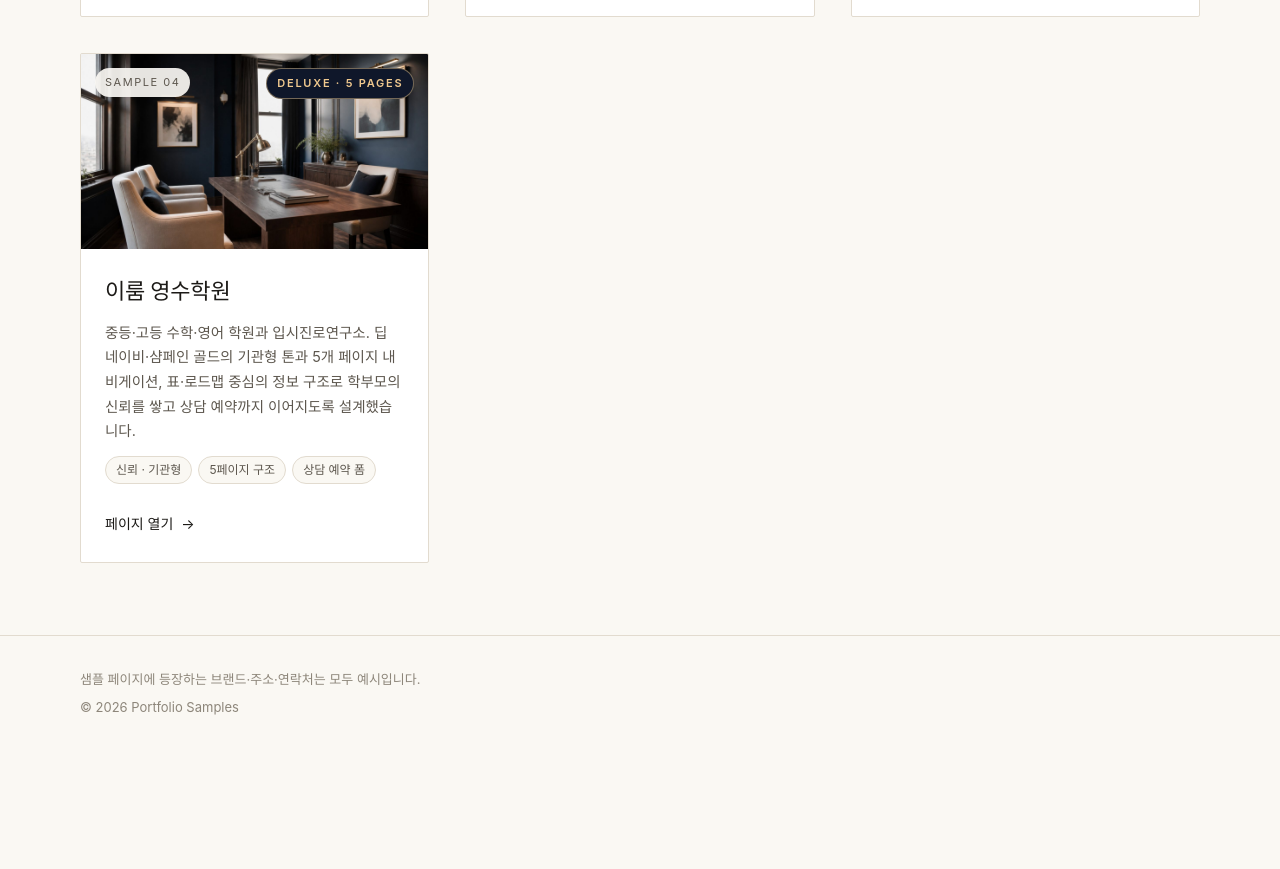
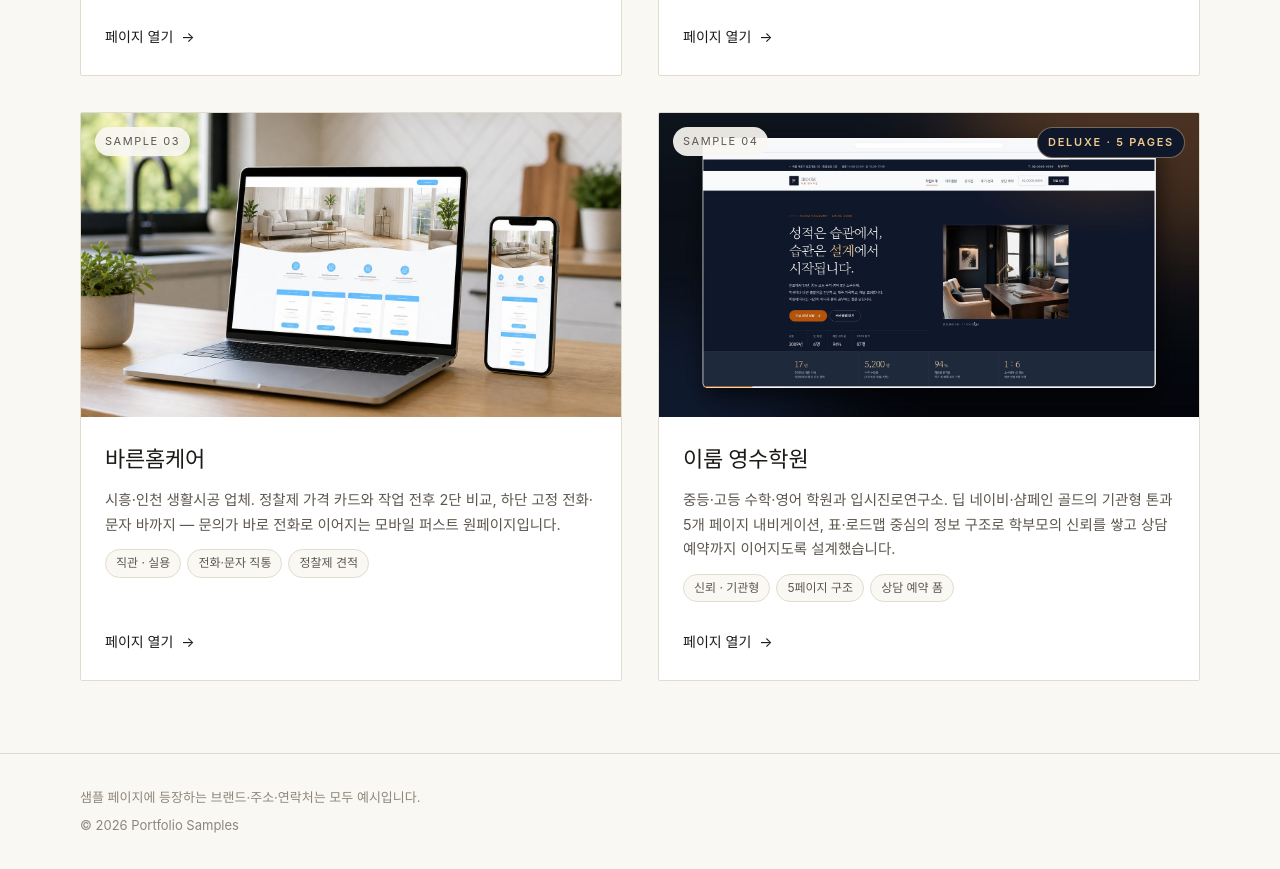
Before and after one commit to eunbi061800-lgtm/portfolio, a plain HTML site: page index.html in a window 1280 px wide. Shown: the part 1019-1888 px from the top of the page. Before the commit the page ends 1785 px from the top, so only its background shows below. Drawn offline with Linux system fonts and the light colour scheme; a web font is replaced by a local one.

Commit message:
Polish sample 04: book mark, page-hero rule, modal summary, 2-col card grid, card mockup

```diff
--- a/index.html
+++ b/index.html
@@ -57,7 +57,7 @@
 
   /* ---------- works ---------- */
   .works{padding:clamp(40px,6vw,72px) 0}
-  .work-grid{display:grid;grid-template-columns:repeat(auto-fit,minmax(300px,1fr));gap:clamp(20px,3vw,36px)}
+  .work-grid{display:grid;grid-template-columns:repeat(2,minmax(0,1fr));gap:clamp(20px,3vw,36px)}
   @media (max-width:820px){.work-grid{grid-template-columns:1fr}}
 
   .card{
@@ -180,7 +180,7 @@
 
         <a class="card" href="academy/" target="_blank" rel="noopener">
           <div class="thumb">
-            <img src="assets/img/academy-hero.jpg" alt="이룸 영수학원 메인 페이지의 딥 네이비 상담실 이미지" width="1600" height="900">
+            <img src="assets/img/mockup-academy.jpg" alt="이룸 영수학원 메인 페이지 화면" width="1672" height="941">
             <span>SAMPLE 04</span>
             <span class="badge-deluxe">DELUXE · 5 PAGES</span>
           </div>
```
Also changed, not shown: assets/img/mockup-academy.jpg (added).
